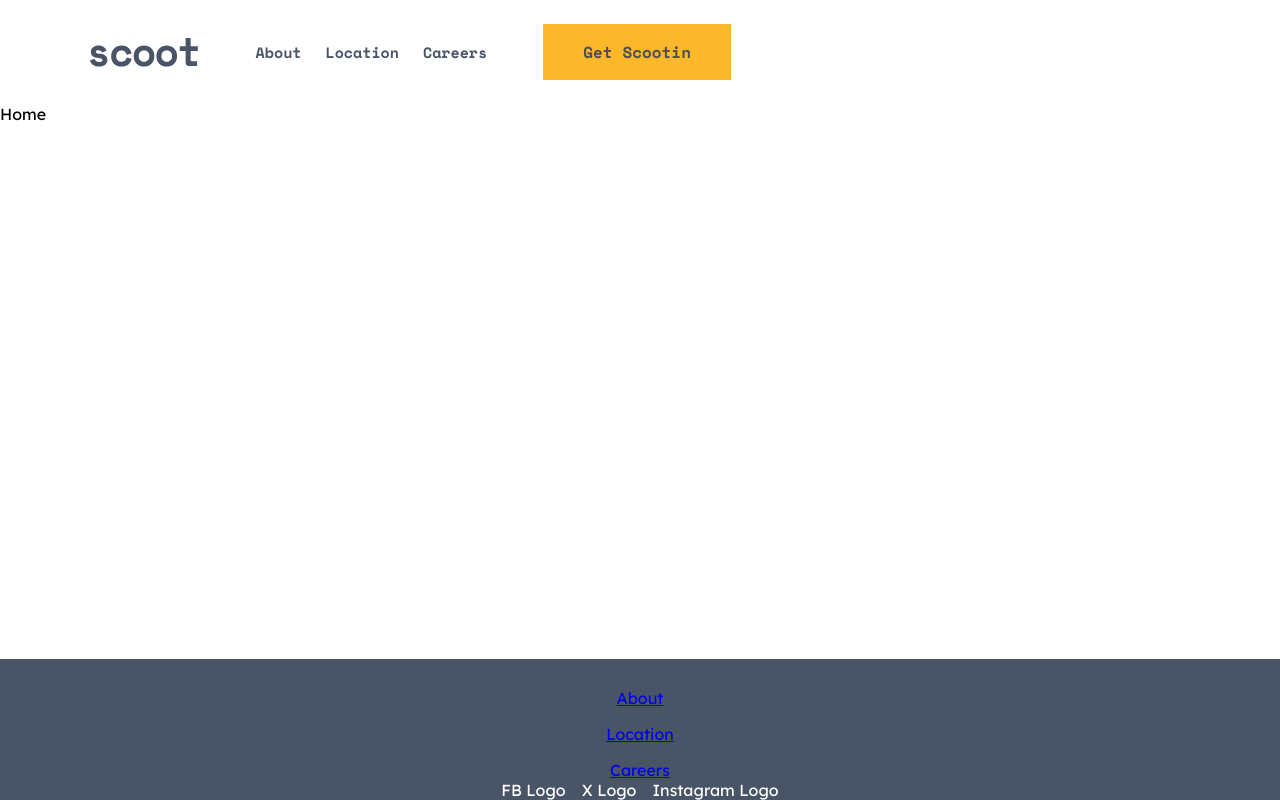
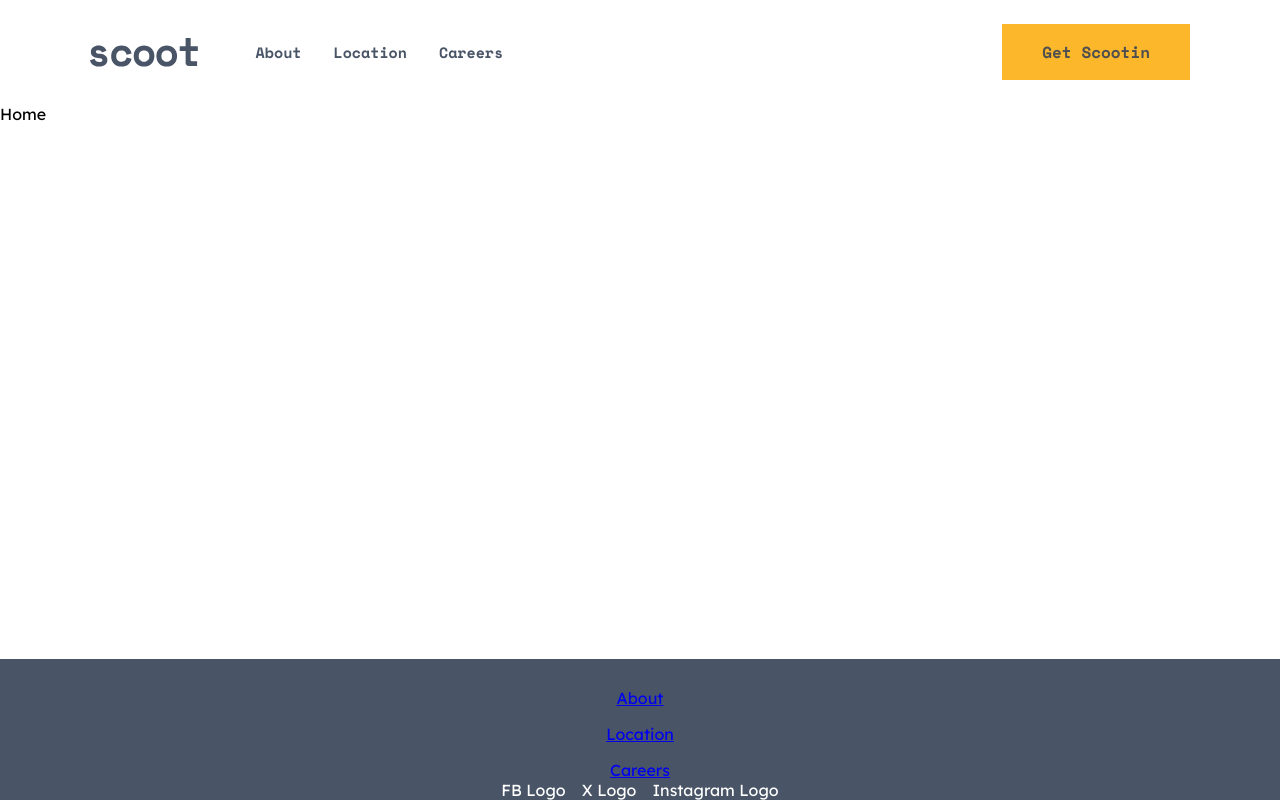
Before and after one commit to Dudeldups/FM-scoot-website, a React (Vite) app: page / in a window 1280 px wide. Built offline with nearby package versions, Linux system fonts and the light colour scheme.

Commit message:
added Navigation for >mobile

```diff
--- a/src/components/Navigation/Navigation.tsx
+++ b/src/components/Navigation/Navigation.tsx
@@ -1,88 +1,27 @@
-import { useEffect, useRef } from "react";
 import { NavLink } from "react-router-dom";
-import { Variants } from "framer-motion";
-
 import Btn from "../Btn/Btn";
-import { MotionStyledNavigation } from "./styles";
+import { StyledNavigation } from "./styles";
 
 type NavigationProps = {
   className?: string;
-  isHamburgerOpen: boolean;
-  setIsHamburgerOpen: React.Dispatch<React.SetStateAction<boolean>>;
 };
 
-const Navigation = ({
-  className,
-  isHamburgerOpen,
-  setIsHamburgerOpen,
-}: NavigationProps) => {
-  const firstLinkRef = useRef<HTMLAnchorElement>(null);
-
-  // Focus the first link in the navigation when the hamburger menu opens
-  useEffect(() => {
-    if (isHamburgerOpen) {
-      if (firstLinkRef.current) {
-        firstLinkRef.current.focus();
-      }
-    }
-  }, [isHamburgerOpen]);
-
-  const navVariants: Variants = {
-    hidden: {
-      x: "100%",
-      scaleX: 0,
-      opacity: 0,
-    },
-    visible: {
-      x: 0,
-      scaleX: 1,
-      opacity: 1,
-      transition: {
-        type: "tween",
-        duration: 0.4,
-        ease: "easeInOut",
-      },
-    },
-    exit: {
-      x: "80%",
-      scaleX: 0.5,
-      opacity: 0,
-      transition: {
-        duration: 0.5,
-      },
-    },
-  };
-
+const Navigation = ({ className }: NavigationProps) => {
   return (
-    <MotionStyledNavigation
-      className={className}
-      id="navigation"
-      variants={navVariants}
-      initial="hidden"
-      animate="visible"
-      exit="exit">
+    <StyledNavigation className={className}>
       <ul>
         <li>
-          <NavLink
-            to="/about"
-            ref={firstLinkRef}
-            onClick={() => setIsHamburgerOpen(false)}>
-            About
-          </NavLink>
+          <NavLink to="/about">About</NavLink>
         </li>
         <li>
-          <NavLink to="/location" onClick={() => setIsHamburgerOpen(false)}>
-            Location
-          </NavLink>
+          <NavLink to="/location">Location</NavLink>
         </li>
         <li>
-          <NavLink to="/careers" onClick={() => setIsHamburgerOpen(false)}>
-            Careers
-          </NavLink>
+          <NavLink to="/careers">Careers</NavLink>
         </li>
       </ul>
-      <Btn onClick={() => setIsHamburgerOpen(false)}>Get Scootin</Btn>
-    </MotionStyledNavigation>
+      <Btn>Get Scootin</Btn>
+    </StyledNavigation>
   );
 };
 
--- a/src/components/Navigation/styles.ts
+++ b/src/components/Navigation/styles.ts
@@ -1,30 +1,12 @@
 import styled from "styled-components";
 import { media } from "../../utils/media";
-import convertHexToRGB from "../../utils/convertHexToRGB";
-import { motion } from "framer-motion";
 
-const StyledNavigation = styled.nav`
+export const StyledNavigation = styled.nav`
   display: flex;
   justify-content: space-between;
-
-  ${media.max("md")`
-    position: fixed;
-    inset: 4.8125rem 0 0 0;
-    flex-direction: column;
-    align-items: flex-end;
-    padding: 4rem ${({ theme }) => theme.contentPadding.xs} 1.5rem;
-    background: linear-gradient(
-      to right,
-      ${({ theme }) => convertHexToRGB(theme.colors.darkNavy, 0.6)} 30%,
-      ${({ theme }) => theme.colors.darkNavy} 30%
-    );
-    text-align: right;
-  `}
-
-  ${media.min("md")`
-    gap: 2.5rem;
-    align-items: center;
-  `}
+  flex: 1;
+  gap: 2.5rem;
+  align-items: center;
 
   ${media.min("lg")`
     gap: 3.5rem;
@@ -32,29 +14,14 @@ const StyledNavigation = styled.nav`
 
   ul {
     display: flex;
-    flex-direction: column;
-    gap: 1.5rem;
-    list-style: none;
-    padding: 0;
-
-    ${media.min("md")`
-      flex-direction: row;
-      /* align-items: center; */
-    `}
+    gap: 2rem;
   }
-
+  // TODO add transitions + hover effects
   li > a {
-    font-size: ${({ theme }) => theme.fontSizes.md};
     font-weight: bold;
-    color: ${({ theme }) => theme.colors.lightGrey};
     text-decoration: none;
     font-family: ${({ theme }) => theme.fontFamilies.heading};
-
-    ${media.min("md")`
-      color: ${({ theme }) => theme.colors.darkNavy};
-      font-size: ${({ theme }) => theme.fontSizes.xs};
-    `}
+    font-size: ${({ theme }) => theme.fontSizes.xs};
+    color: ${({ theme }) => theme.colors.darkNavy};
   }
 `;
-
-export const MotionStyledNavigation = motion(StyledNavigation);
```
